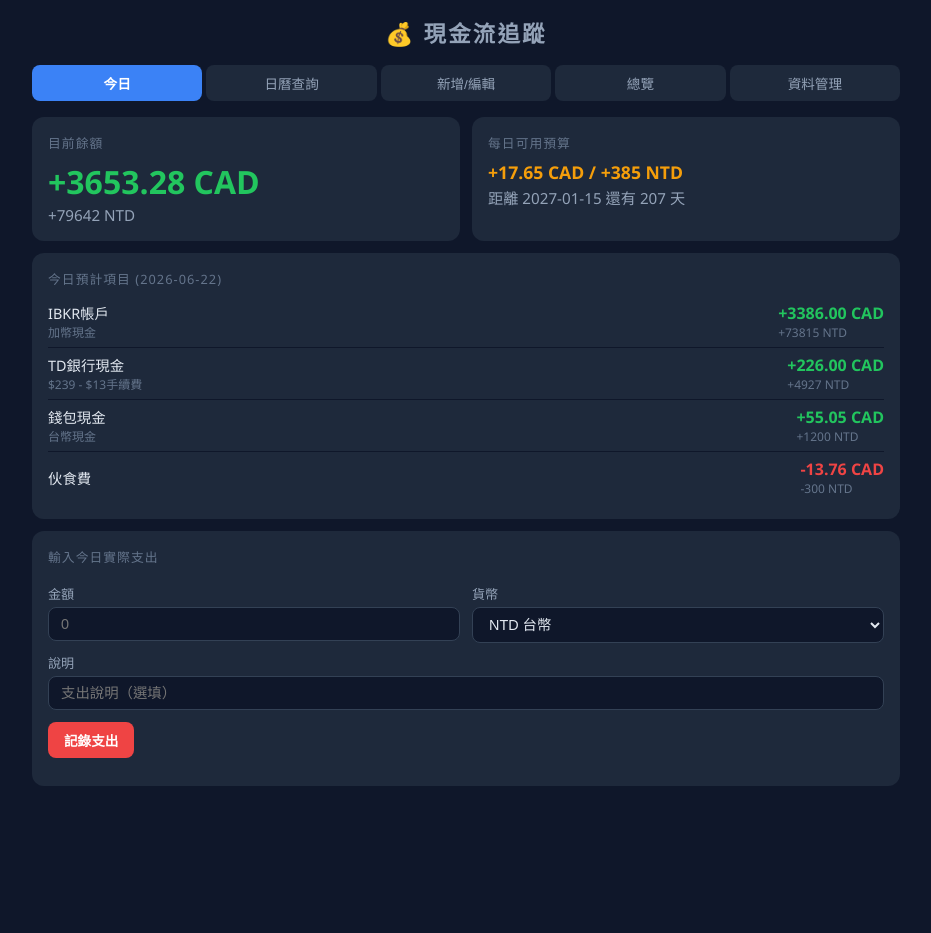
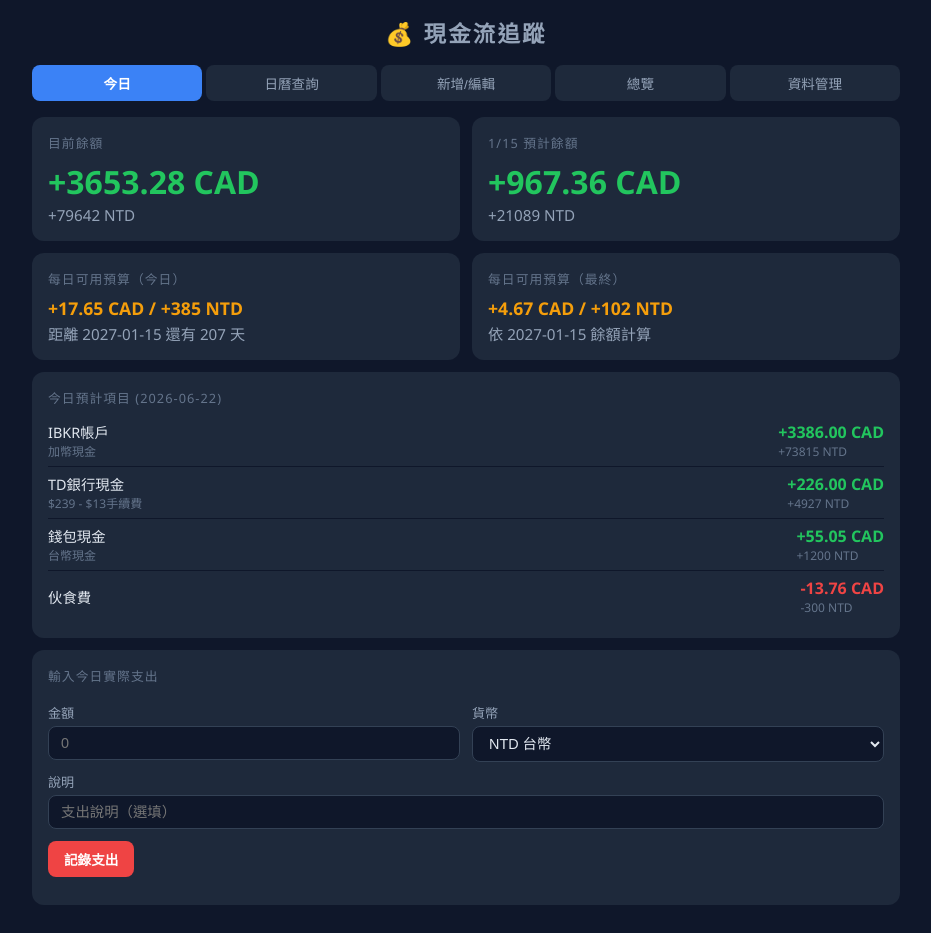
Before and after one commit to flyincloud2001/cash_flow, a plain HTML site: page index.html in a window 1280 px wide. Shown: the whole page, without its empty margins (174-1105 px from the left). Before the commit the page ends 814 px from the top, so only its background shows below. Drawn offline with Linux system fonts and the light colour scheme.

Commit message:
feat: add final balance and final daily budget cards to today panel
Show four cards instead of two on the today panel:
- 目前餘額 / 1/15 預計餘額 (top row)
- 每日可用預算（今日）/ 每日可用預算（最終）(bottom row)

Co-Authored-By: Claude Sonnet 4.6 <noreply@anthropic.com>

```diff
--- a/index.html
+++ b/index.html
@@ -84,9 +84,21 @@ label{font-size:.82rem;color:#94a3b8;display:block;margin-top:10px}
       <div class="balance-sub" id="bal-ntd"></div>
     </div>
     <div class="card">
-      <div class="card-title">每日可用預算</div>
+      <div class="card-title">1/15 預計餘額</div>
+      <div class="balance-big" id="final-bal-cad">載入中…</div>
+      <div class="balance-sub" id="final-bal-ntd"></div>
+    </div>
+  </div>
+  <div class="grid2">
+    <div class="card">
+      <div class="card-title">每日可用預算（今日）</div>
       <div class="daily-budget" id="daily-budget">計算中…</div>
       <div class="balance-sub" id="days-left"></div>
+    </div>
+    <div class="card">
+      <div class="card-title">每日可用預算（最終）</div>
+      <div class="daily-budget" id="final-daily-budget">計算中…</div>
+      <div class="balance-sub" id="final-days-left"></div>
     </div>
   </div>
   <div class="card">
@@ -354,10 +366,18 @@ function renderToday(){
   document.getElementById('bal-cad').textContent=fmtCAD(bal);
   document.getElementById('bal-ntd').textContent=fmtNTD(cadToNTD(bal));
 
+  const finalBal=balanceUpTo(END_DATE);
+  document.getElementById('final-bal-cad').textContent=fmtCAD(finalBal);
+  document.getElementById('final-bal-ntd').textContent=fmtNTD(cadToNTD(finalBal));
+
   const daysLeft=Math.max(1,daysBetween(t,END_DATE));
   const daily=bal/daysLeft;
   document.getElementById('daily-budget').textContent=fmtBoth(daily);
   document.getElementById('days-left').textContent=`距離 ${END_DATE} 還有 ${daysLeft} 天`;
+
+  const finalDaily=finalBal/daysLeft;
+  document.getElementById('final-daily-budget').textContent=fmtBoth(finalDaily);
+  document.getElementById('final-days-left').textContent=`依 ${END_DATE} 餘額計算`;
 
   const todayItems=itemsOnDate(t);
   const el=document.getElementById('today-items');
```
